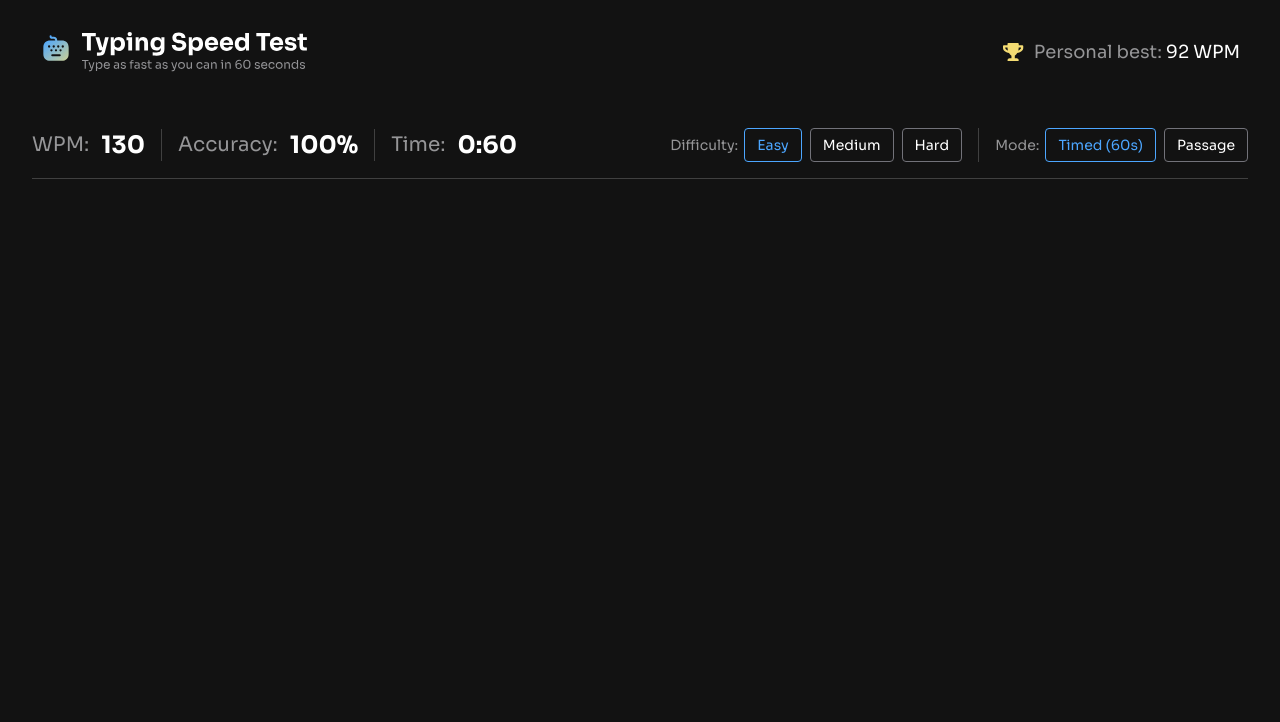
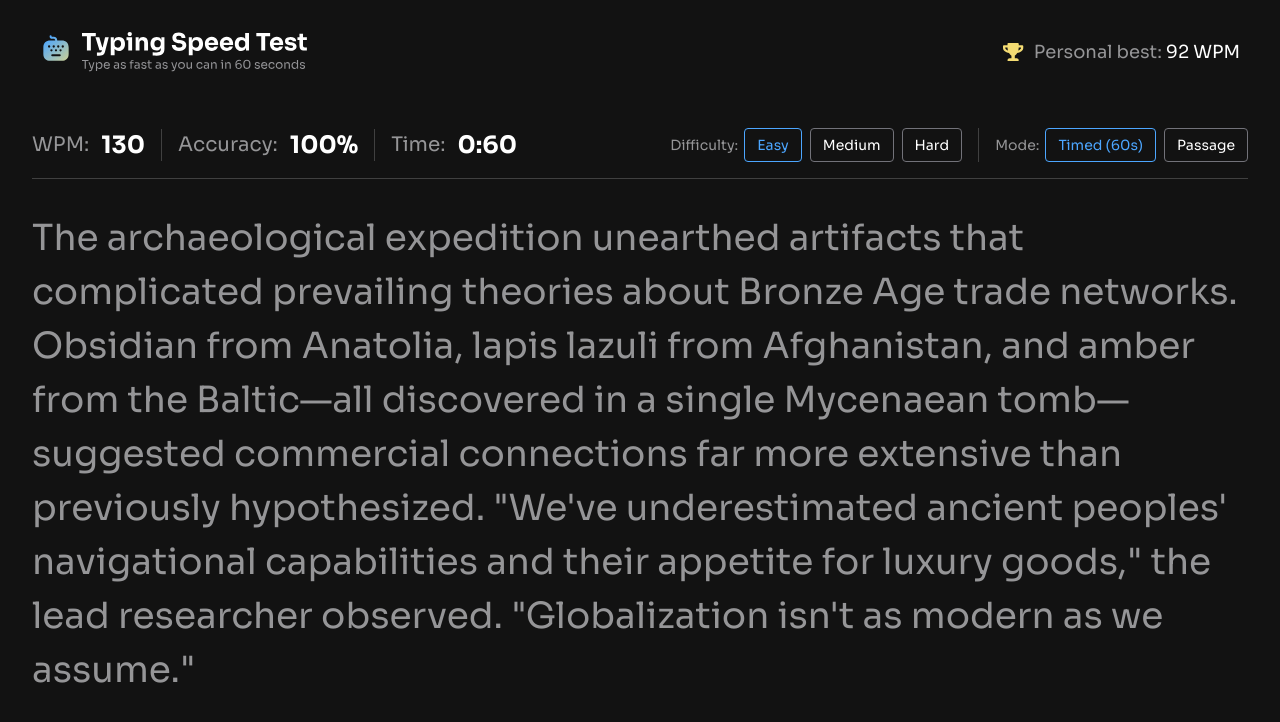
Before and after one commit to ruxy1212/typing-speed-test, a Next.js app: page / in a window 1280 px wide. Shown: the top 722 px of the page. Built offline with nearby package versions, Linux system fonts and the light colour scheme.

Commit message:
Styled text container

```diff
--- a/src/components/_fragments/text-container.tsx
+++ b/src/components/_fragments/text-container.tsx
@@ -1,3 +1,3 @@
 export default function TextContainer({ children }: { children: React.ReactNode }) {
-    return <div className="text-ts-neutral-300">{children}</div>;
+    return <div className="text-ts-neutral-400 leading-normal text-3xl md:text-4xl">{children}</div>;
 }
--- a/src/components/main.tsx
+++ b/src/components/main.tsx
@@ -22,7 +22,10 @@ export default function Main() {
                 onDifficultyChange={setDifficulty}
                 onModeChange={setMode}
             />
-            <TextContainer></TextContainer>
+            <TextContainer children={`The archaeological expedition unearthed artifacts that complicated prevailing theories about Bronze Age trade networks. Obsidian from Anatolia, lapis lazuli from Afghanistan, and amber from the Baltic—all discovered in a single Mycenaean tomb—suggested commercial connections far more extensive than previously hypothesized. "We've underestimated ancient peoples' navigational capabilities and their appetite for luxury goods," the lead researcher observed. "Globalization isn't as modern as we assume."`} />
         </main>
     )
 }
+
+// Text example, from @/data/data.json:
+// The archaeological expedition unearthed artifacts that complicated prevailing theories about Bronze Age trade networks. Obsidian from Anatolia, lapis lazuli from Afghanistan, and amber from the Baltic—all discovered in a single Mycenaean tomb—suggested commercial connections far more extensive than previously hypothesized. "We've underestimated ancient peoples' navigational capabilities and their appetite for luxury goods," the lead researcher observed. "Globalization isn't as modern as we assume."
```
Also changed, not shown: 1 other file (tests, documents, lock files or other folders).
